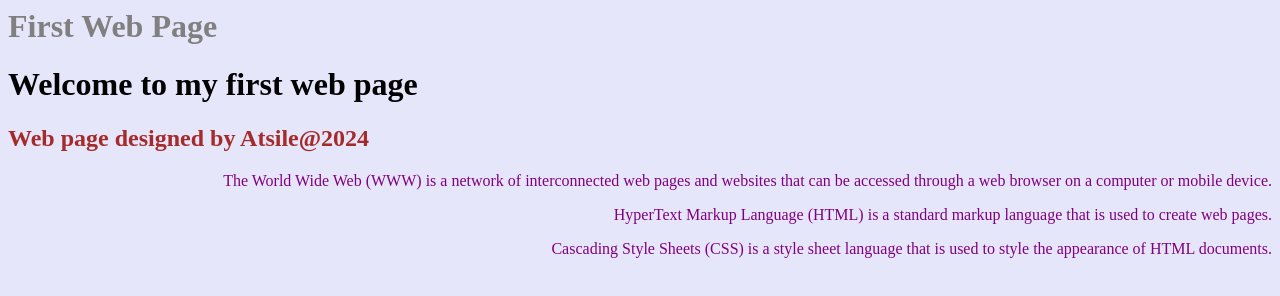
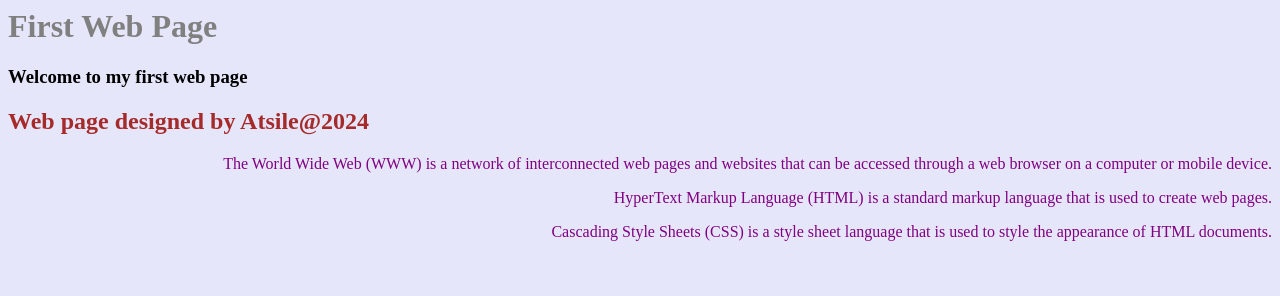
Before and after one commit to cse23-010/hello-world, a plain HTML site: page index.html in a window 1280 px wide. Drawn offline with Linux system fonts and the light colour scheme.

Commit message:
Update index.html

```diff
--- a/index.html
+++ b/index.html
@@ -14,7 +14,7 @@
 
   </head>
   <body>
-   <h1 style="color:Black;">Welcome to my first web page </h1>
+   <h3 style="color:Black;">Welcome to my first web page </h3>
     <h2 style="color:Brown;">Web page designed by Atsile@2024 </h2>
     <p>The World Wide Web (WWW) is a network of interconnected web pages and websites that can be accessed through a web browser on a computer or mobile device.</p>
     <p>HyperText Markup Language (HTML) is a standard markup language that is used to create web pages.</p>
```
